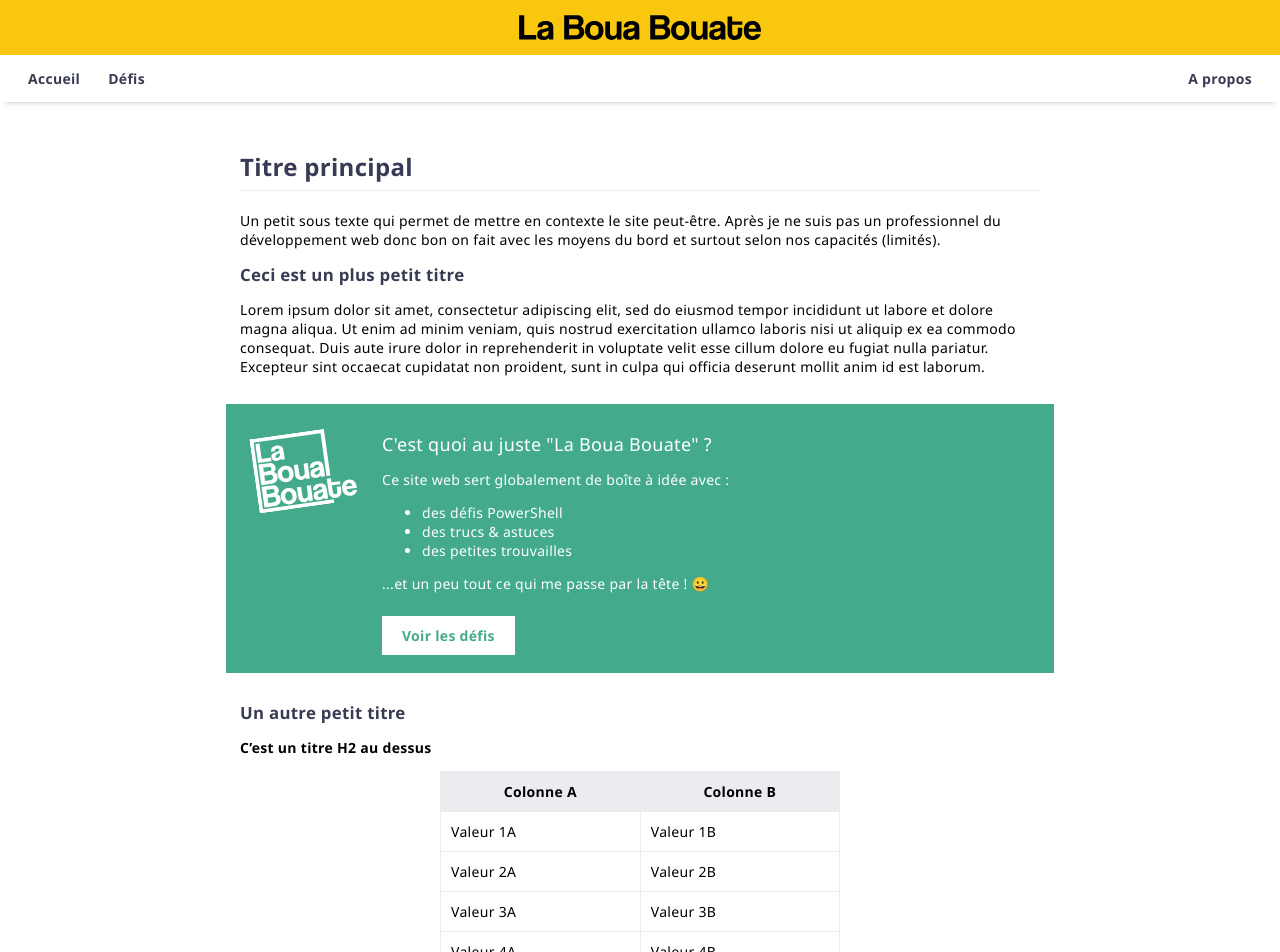
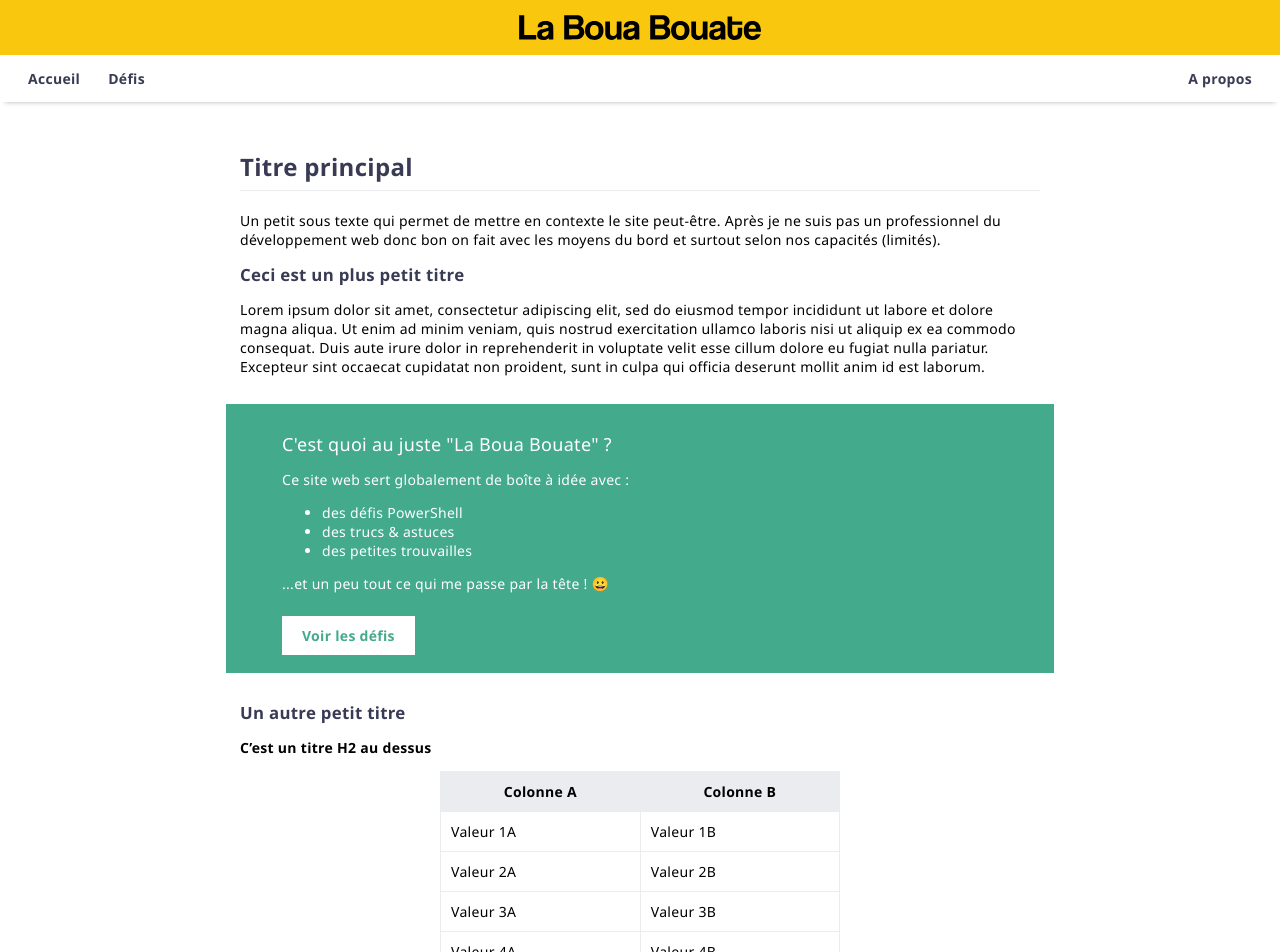
Before and after one commit to leobouard/leobouard.github.io, a Jekyll site: the page built from index.md, in a window 1280 px wide. Shown: the top 952 px of the page. Built offline with Jekyll 4.4.1, drawn with Linux system fonts in a browser that asks for light colours; our own code applies the rules of GitHub Pages for plain Markdown files.

Commit message:
Update index.md

```diff
--- a/index.md
+++ b/index.md
@@ -7,9 +7,6 @@ Un petit sous texte qui permet de mettre en contexte le site peut-être. Après
 Lorem ipsum dolor sit amet, consectetur adipiscing elit, sed do eiusmod tempor incididunt ut labore et dolore magna aliqua. Ut enim ad minim veniam, quis nostrud exercitation ullamco laboris nisi ut aliquip ex ea commodo consequat. Duis aute irure dolor in reprehenderit in voluptate velit esse cillum dolore eu fugiat nulla pariatur. Excepteur sint occaecat cupidatat non proident, sunt in culpa qui officia deserunt mollit anim id est laborum.
 
 <div class="hero">
-    <div>
-        <img src="/assets/images/logo_white.svg" style="transform: rotate(-8deg);" width="100px">
-    </div>
     <div style="margin-left: 2em;">
         <span style="font-size: large;">C'est quoi au juste "La Boua Bouate" ?</span>
         <p>Ce site web sert globalement de boîte à idée avec :</p>
```
